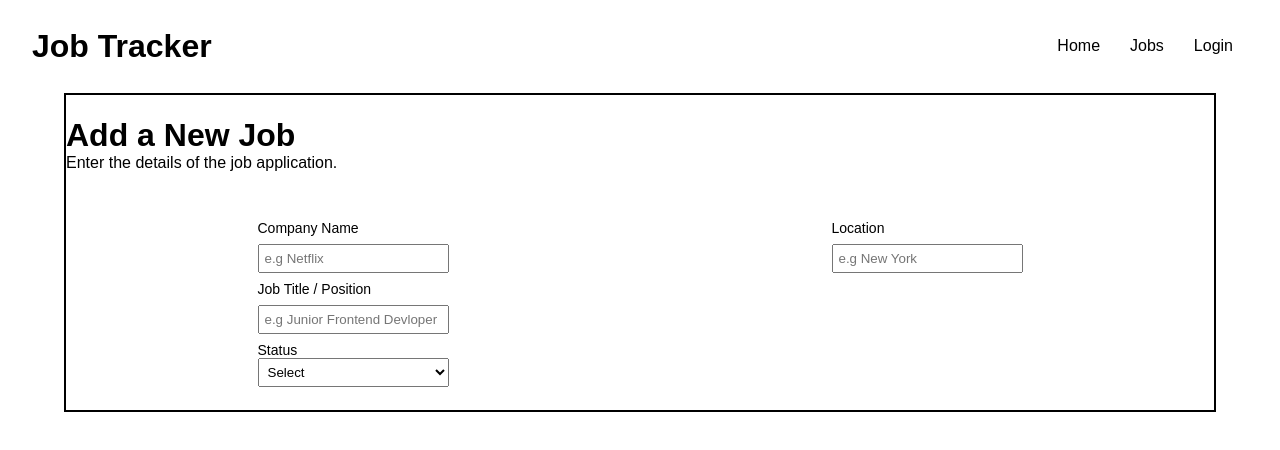
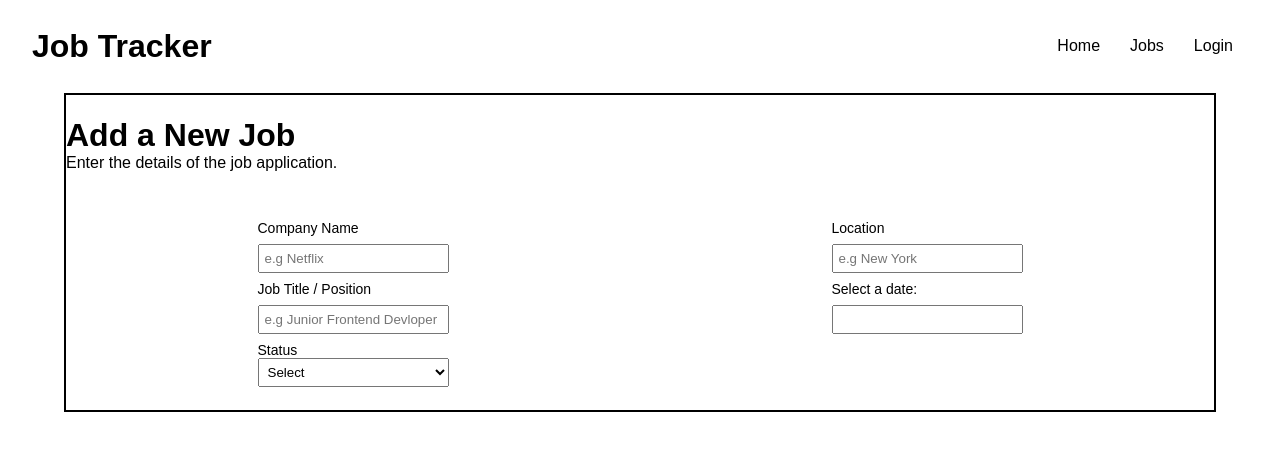
Before and after one commit to AllenCodess/job-tracker, a React (Vite) app: page /createjob in a window 1280 px wide. Shown: the top 450 px of the page. Built offline with nearby package versions, Linux system fonts and the light colour scheme; a web font is replaced by a local one.

Commit message:
added the calendar to the application page

```diff
--- a/package.json
+++ b/package.json
@@ -13,6 +13,7 @@
     "@fortawesome/free-solid-svg-icons": "^7.3.1",
     "@fortawesome/react-fontawesome": "^3.5.0",
     "react": "^19.2.8",
+    "react-datepicker": "^9.1.0",
     "react-dom": "^19.2.8",
     "react-router": "^7.18.2"
   },
--- a/src/pages/CreateJob.jsx
+++ b/src/pages/CreateJob.jsx
@@ -1,10 +1,14 @@
 import { useState } from "react";
+import DatePicker from "react-datepicker";
+import "react-datepicker/dist/react-datepicker.css";
 
 const CreateJob = () => {
   const [selected, setSelected] = useState("");
   const [company, setCompany] = useState("");
   const [position, setPosition] = useState("");
   const [location, setLocation] = useState("");
+  const [selectedDate, setSelectedDate] = useState("");
+
   return (
     <>
       <div className="create-job-details container">
@@ -52,6 +56,14 @@ const CreateJob = () => {
               value={location}
               onChange={(e) => setLocation(e.target.value)}
             />
+            <div className="calendar">
+              <p className="create-job-label">Select a date:</p>
+              <DatePicker
+                selected={selectedDate}
+                onChange={(date) => setSelectedDate(date)}
+                className="details-label"
+              />
+            </div>
           </div>
         </form>
       </div>
```
Also changed, not shown: 1 other file (tests, documents, lock files or other folders).
